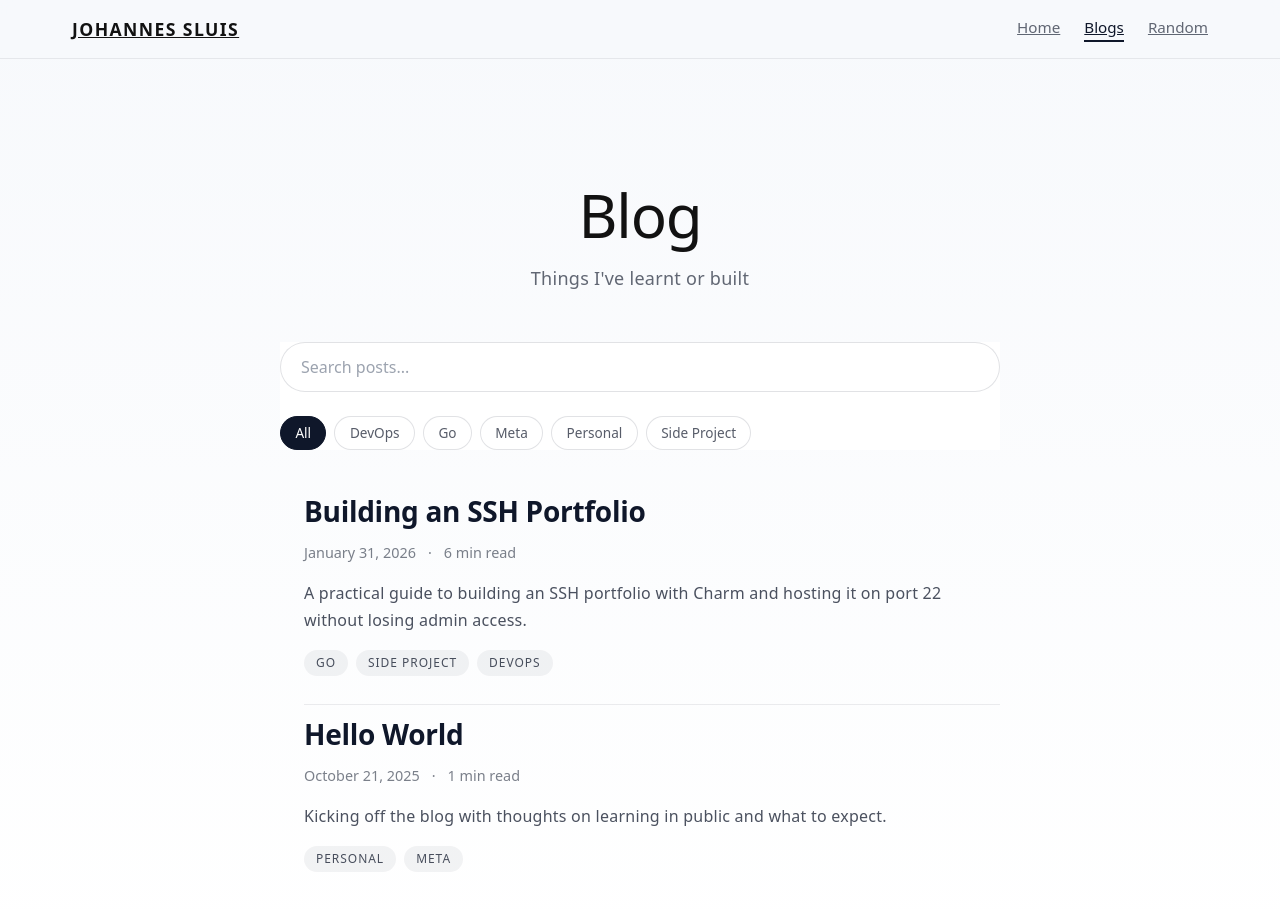
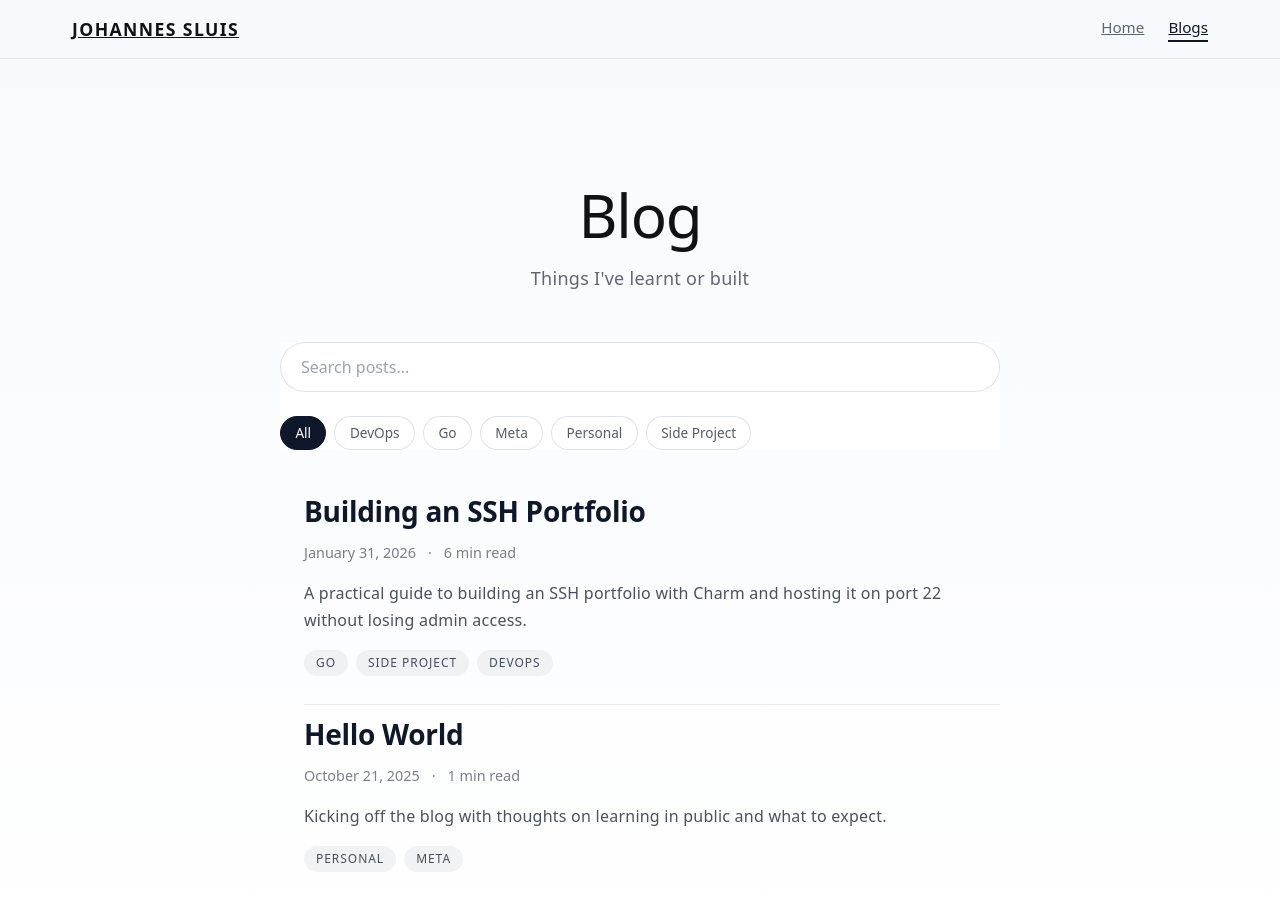
Before and after one commit to JoeS51/Johannes_Sluis_Portfolio_3.0, a React (Create React App) app: page /blog in a window 1280 px wide. Shown: the top 910 px of the page. Built offline with nearby package versions, Linux system fonts and the light colour scheme.

Commit message:
Remove random section

```diff
--- a/src/Components/Navigation.js
+++ b/src/Components/Navigation.js
@@ -3,7 +3,6 @@ import { Link, useLocation } from 'react-router-dom';
 const links = [
   { href: '/', label: 'Home' },
   { href: '/blog', label: 'Blogs' },
-  { href: '/random', label: 'Random' },
 ];
 
 const Navigation = () => {
```
